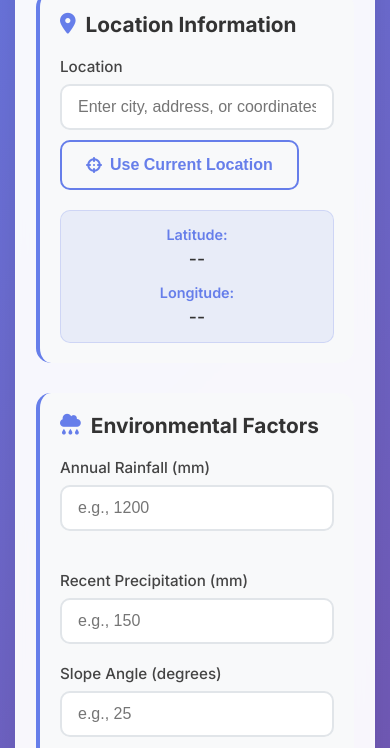
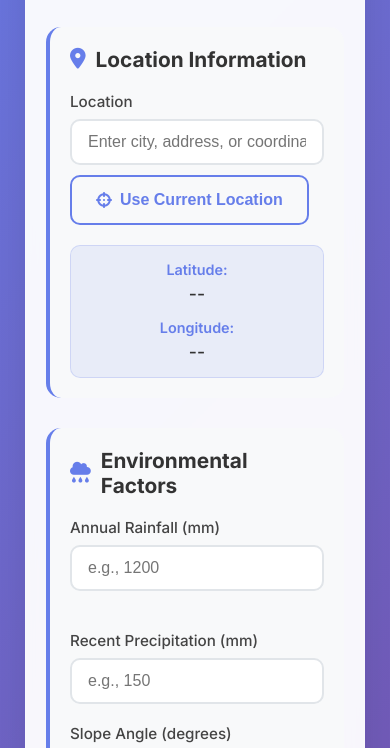
Before and after one commit to SiddharthS15/Landslide-prediction, a website: page index.html in a window 390 px wide. Shown: the part 443-1191 px from the top of the page. Drawn offline with Linux system fonts and the light colour scheme.

Commit message:
Added css

```diff
--- a/styles.css
+++ b/styles.css
@@ -61,10 +61,12 @@ body {
 
 /* Main Content */
 .main-content {
-    display: grid;
-    grid-template-columns: 1fr 1fr;
+    display: flex;
+    flex-direction: column;
+    align-items: center;
     gap: 30px;
-    align-items: start;
+    max-width: 800px;
+    margin: 0 auto;
 }
 
 /* Form Styles */
@@ -75,6 +77,8 @@ body {
     box-shadow: 0 20px 40px rgba(0, 0, 0, 0.1);
     backdrop-filter: blur(10px);
     border: 1px solid rgba(255, 255, 255, 0.2);
+    width: 100%;
+    max-width: 100%;
 }
 
 .form-header {
@@ -300,6 +304,8 @@ body {
     backdrop-filter: blur(10px);
     border: 1px solid rgba(255, 255, 255, 0.2);
     display: none;
+    width: 100%;
+    max-width: 100%;
 }
 
 .results-header {
@@ -523,8 +529,8 @@ body {
 /* Responsive Design */
 @media (max-width: 768px) {
     .main-content {
-        grid-template-columns: 1fr;
-        gap: 20px;
+        max-width: 100%;
+        padding: 0 10px;
     }
 
     .input-row {
```
